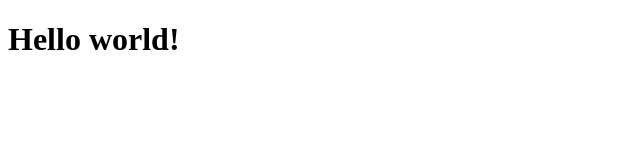
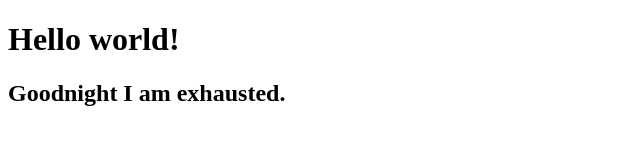
Before and after one commit to Dylan33445/dylans-world, a plain HTML site: page index.html in a window 1280 px wide. Shown: the whole page, without its empty margins (0-640 px from the left). Drawn offline with Linux system fonts and the light colour scheme.

Commit message:
Goodnight

```diff
--- a/index.html
+++ b/index.html
@@ -6,6 +6,7 @@
  </head>
   <body>
     <h1>Hello world!</h1>
+    <h2> Goodnight I am exhausted.</h2>
   </body>
 
 
```
